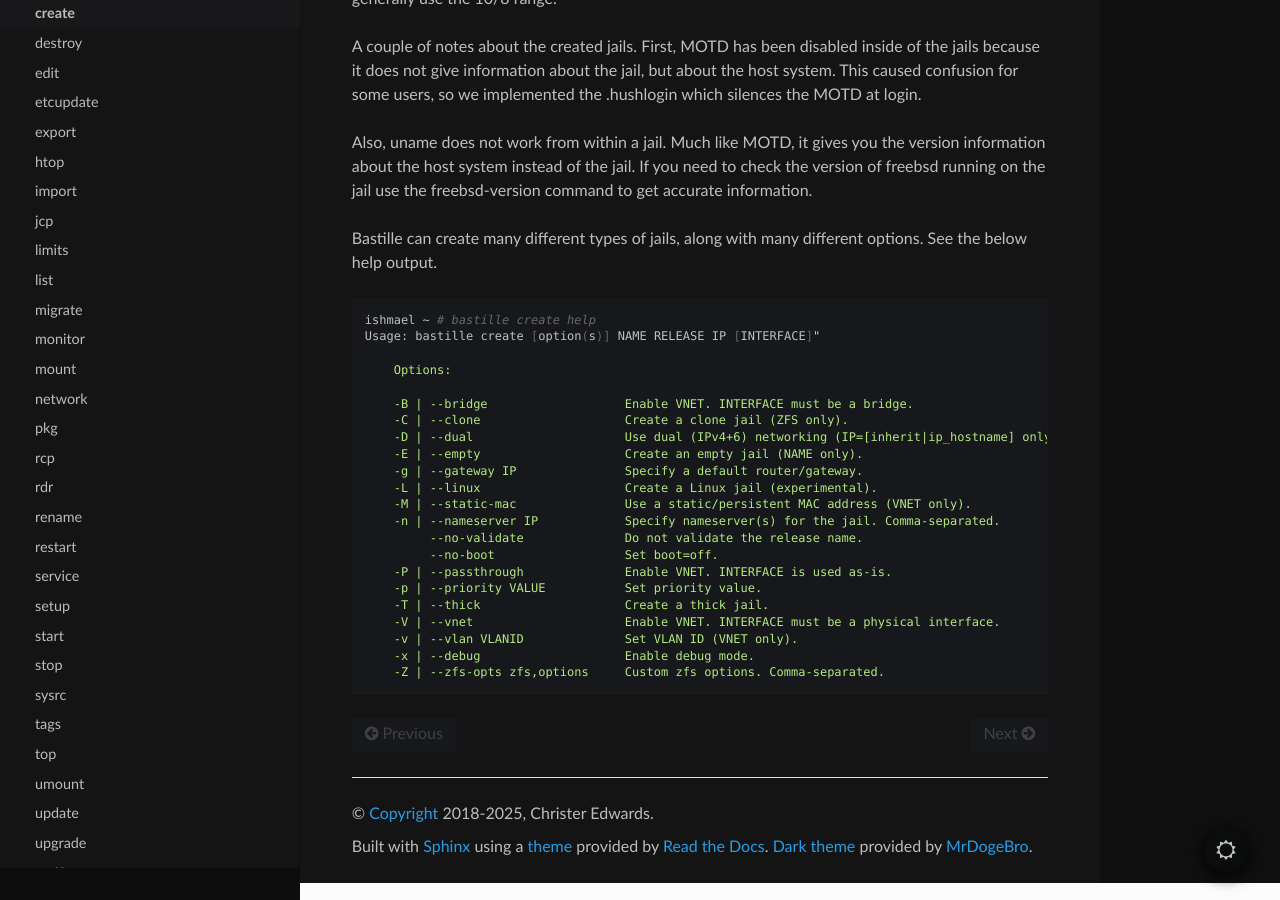
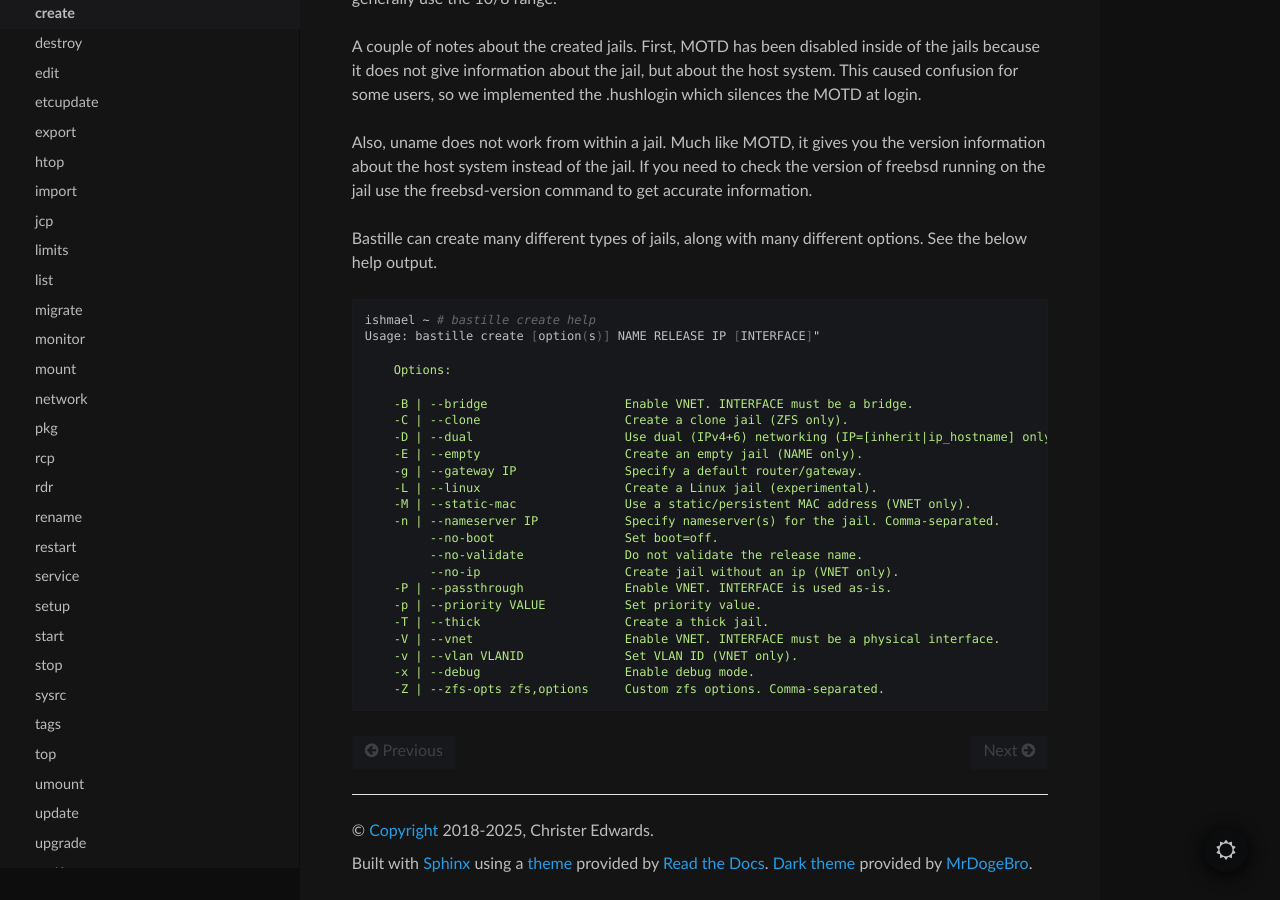
Before and after one commit to BastilleBSD/bastille, a Sphinx documentation site: the page built from docs/chapters/subcommands/create.rst, in a window 1280 px wide and 900 px high, scrolled down 809 px. Built offline with Sphinx 7.4.7 and the Read the Docs theme 3.1.0, drawn with Linux system fonts in a browser that asks for light colours.

Commit message:
add noip to create

```diff
--- a/docs/chapters/subcommands/create.rst
+++ b/docs/chapters/subcommands/create.rst
@@ -65,8 +65,9 @@ options. See the below help output.
       -L | --linux                    Create a Linux jail (experimental).
       -M | --static-mac               Use a static/persistent MAC address (VNET only).
       -n | --nameserver IP            Specify nameserver(s) for the jail. Comma-separated.
+           --no-boot                  Set boot=off.
            --no-validate              Do not validate the release name.
-           --no-boot                  Set boot=off.
+           --no-ip                    Create jail without an ip (VNET only).
       -P | --passthrough              Enable VNET. INTERFACE is used as-is.
       -p | --priority VALUE           Set priority value.
       -T | --thick                    Create a thick jail.
```
Also changed, not shown: 2 other files.
